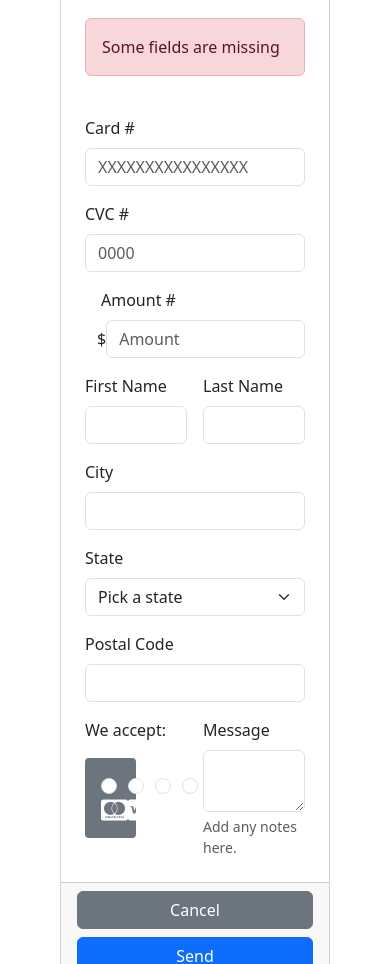
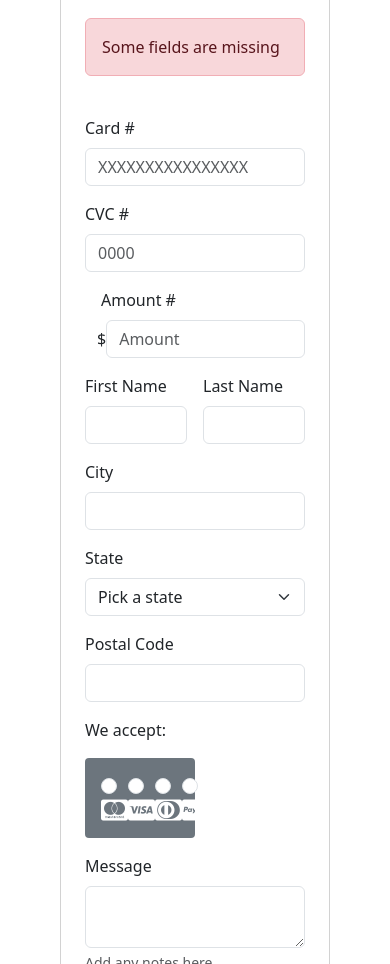
Before and after one commit to 4GeeksAcademy/FS-PT-101-Alba-form-HTML5, a plain HTML site: page index.html in a window 390 px wide. Shown: the part 136-1100 px from the top of the page. Drawn offline with nearby package versions, Linux system fonts and the light colour scheme.

Commit message:
First Commit

```diff
--- a/index.html
+++ b/index.html
@@ -59,10 +59,12 @@
                   <label for="inputPostalCode" class="form-label">Postal Code</label>
                   <input type="text" class="form-control" id="inputPostalCode">
                 </div>
-                <div class="col-6"> <!--radios-->
+                <div class="col-sm-12 col-md-6"> <!--radios-->
                   <div class="pb-3">We accept:</div>
-                    <div class="tarjetas-radio bg-secondary rounded-1 p-3 d-flex justify-content-between"style="width: 50%">
+
+                    <div class="tarjetas-radio bg-secondary rounded-1 p-3 d-flex justify-content-between w-50">
                       <div>
+
                         <input class="form-check-input" type="radio" name="flexRadioDefault" id="flexRadioDefault1">
                         <label class="form-check-label" for="flexRadioDefault1">
                               <i class="fa-brands fa-cc-mastercard fa-xl" style="color: #ffffff;"></i>
@@ -85,19 +87,17 @@
                         <input class="form-check-input" type="radio" name="flexRadioDefault" id="flexRadioDefault1">
                         <label class="form-check-label" for="flexRadioDefault1">
                           <i class="fa-brands fa-cc-paypal fa-xl" style="color: #ffffff;"></i>
-                        </label></div>
-                    </div>
+                        </label>
+                      </div>
 
-                </div>
 
-                <div class="col-6">
+                </div></div>
+
+                <div class="col-sm-12 col-md-6">
                     <label for="inputMessage" class="form-label">Message</label>
                     <textarea class="form-control" id="inputMessage"></textarea>
                     <div id="messageHelp" class="form-text">Add any notes here.</div>
                 </div>
-
-
-
 
               </form>
 
```
